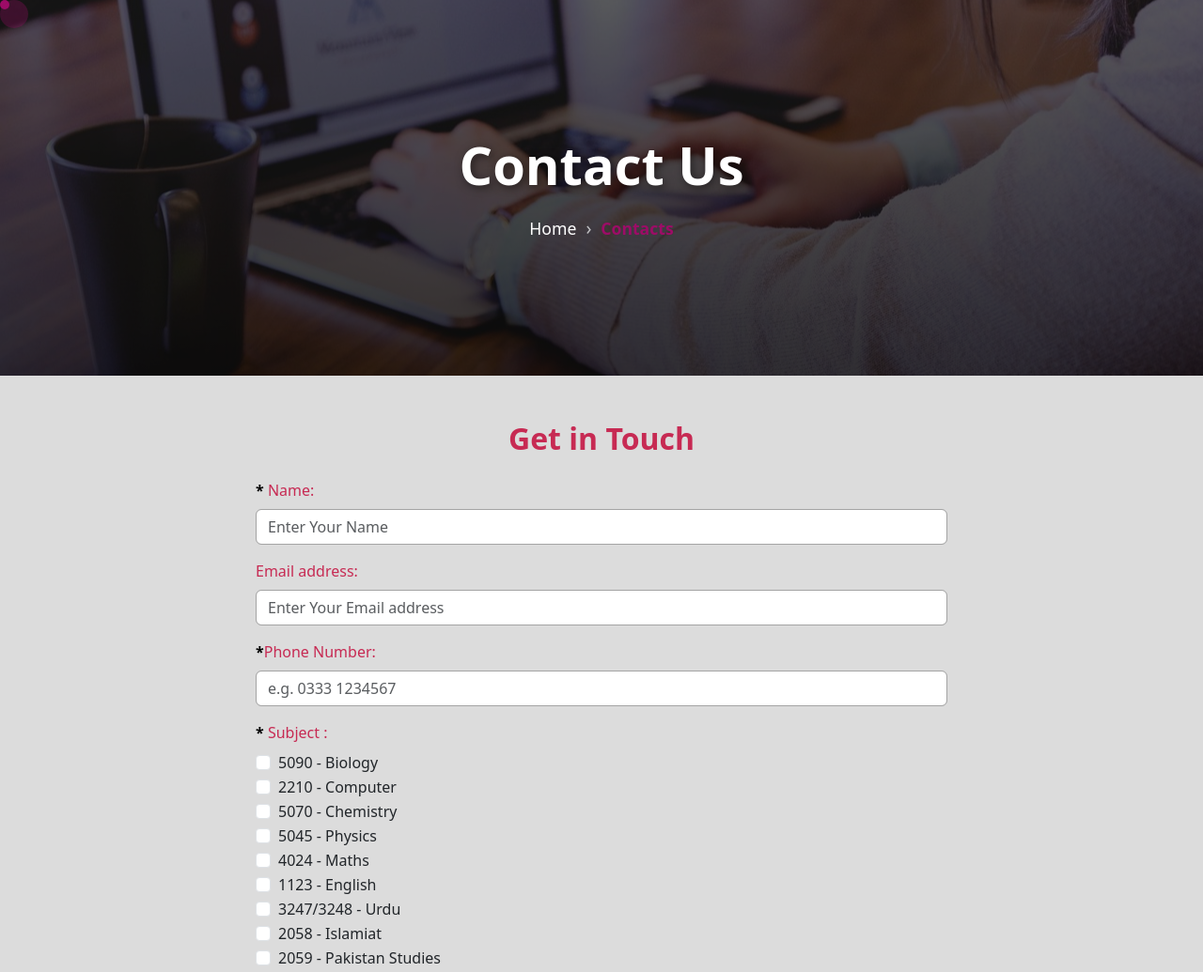
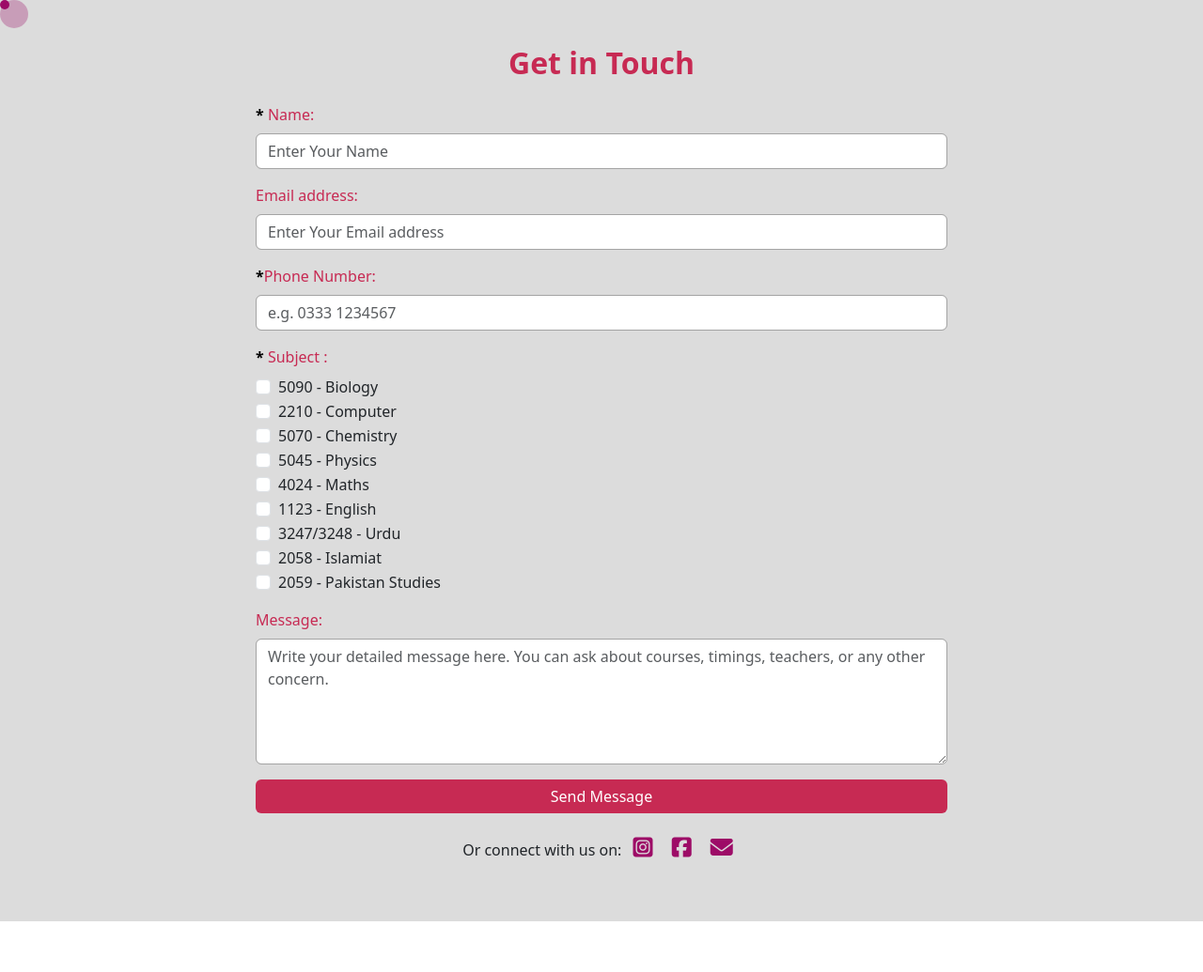
Before and after one commit to imama-ansari14/Aimers-Academy, a plain HTML site: page form.html in a window 1280 px wide. Shown: the top 1035 px of the page at 94% size. After the commit the page ends 981 px from the top, so only its background shows below. Drawn offline with nearby package versions, Linux system fonts and the light colour scheme; some packages are replaced by stand-ins of ours; a script that the page names is missing.

Commit message:
Comment out hero section and related styles in form and CSS files

```diff
--- a/form.html
+++ b/form.html
@@ -24,7 +24,7 @@
     <div class="cursor-trail"></div>
 
     <!-- Hero Section with Breadcrumb -->
-    <section class="page-hero">
+    <!-- <section class="page-hero">
         <div class="hero-content">
             <h1 class="hero-title">Contact Us</h1>
             <nav class="breadcrumb-nav align-center" aria-label="breadcrumb">
@@ -33,7 +33,9 @@
                 <span class="breadcrumb-current">Contacts</span>
             </nav>
         </div>
-    </section>
+    </section> -->
+
+
     <!-- CONTACT FORM -->
     <section id="contact" class="py-5">
         <div class="container">
--- a/style.css
+++ b/style.css
@@ -584,7 +584,7 @@ body {
 
 /* ADDMISSION FORM */
 /*  Breadcrumb */
-.page-hero {
+/* .page-hero {
   position: relative;
   height: 400px;
   background: linear-gradient(rgba(0, 0, 0, 0.1), rgba(0, 0, 0, 0.5)),
@@ -630,10 +630,10 @@ body {
     opacity: 1;
     transform: translateY(0);
   }
-}
+} */
 
 /* Breadcrumb Nav */
-.breadcrumb-nav {
+/* .breadcrumb-nav {
   display: flex;
   justify-content: center;
   align-items: center;
@@ -672,7 +672,7 @@ body {
 .breadcrumb-current {
   color: var(--mujanda);
   font-weight: 700;
-}
+} */
 
 /* FORM SECTION  */
 #contact {
```
Also changed, not shown: images/ahmed.jpg.
